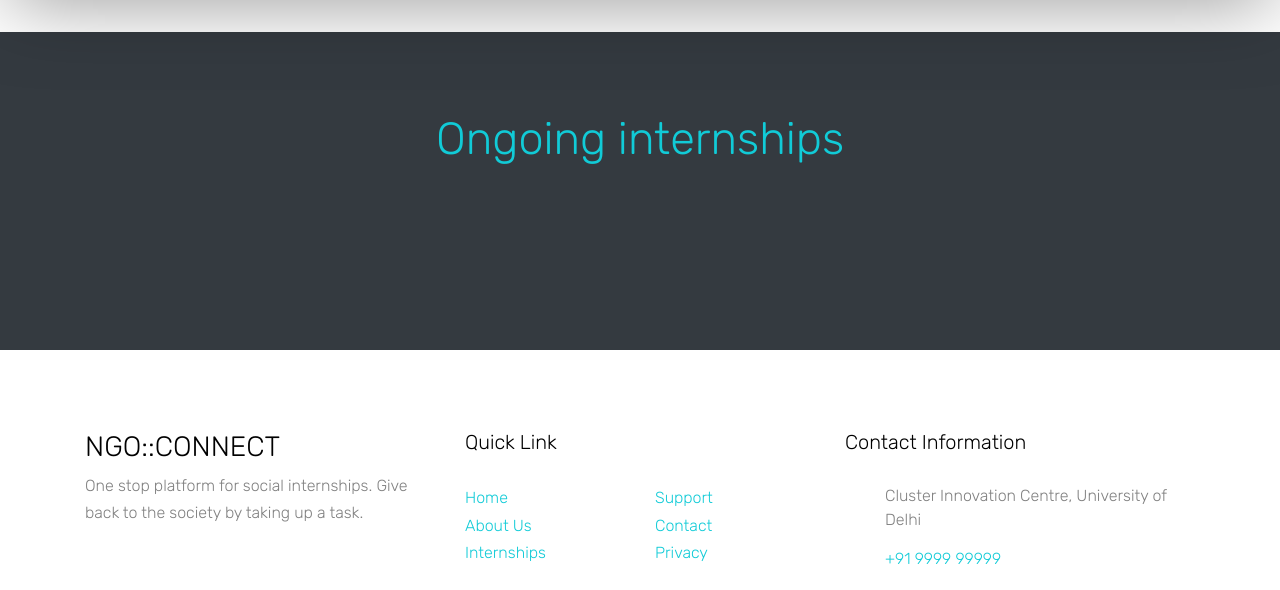
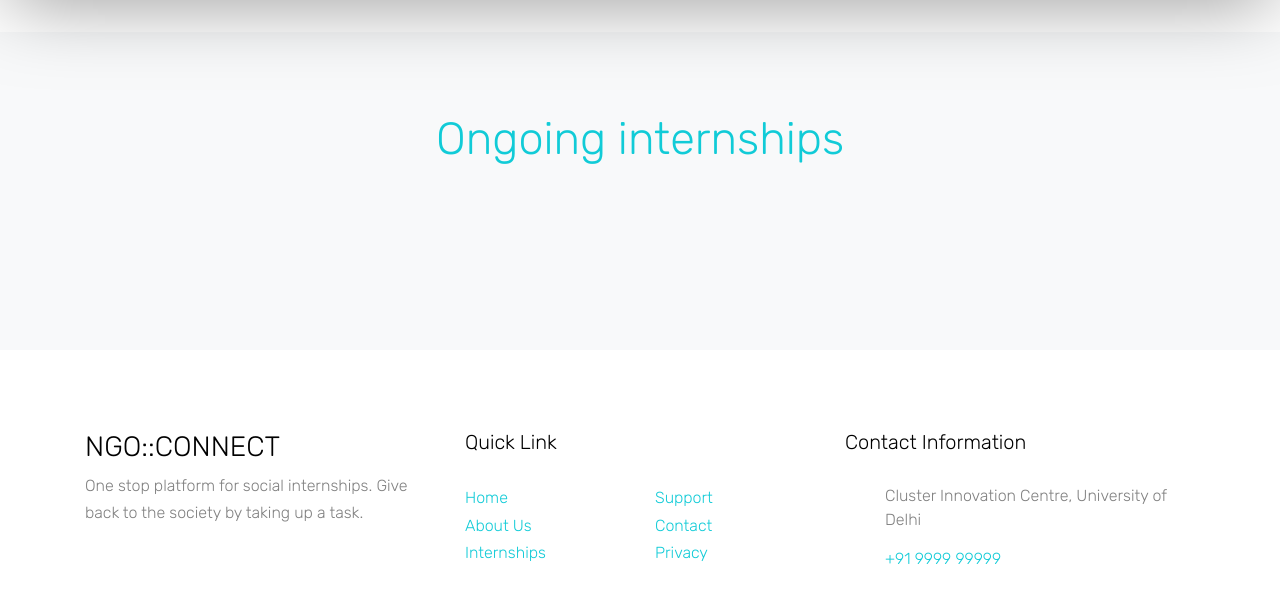
Before and after one commit to anushthakalia/NGOconnect, a PHP site: page /main.php in a window 1280 px wide. Shown: the part 84-674 px from the top of the page. Run offline with PHP 8.4, Linux system fonts and the light colour scheme; a user stored in the database is signed in; data comes from the database, SQL or seed files in the repository; some libraries are stand-ins or nearby versions.

Commit message:
Updated student dashboard

```diff
--- a/student_dashboard.php
+++ b/student_dashboard.php
@@ -119,7 +119,7 @@
 
 <!-- END section -->
 
-<div class="site-section bg-dark">
+<div class="site-section bg-light">
   <div class="container">
     <div class="row justify-content-center mb-5 element-animate">
       <div class="col-md-7 text-center section-heading">
```
